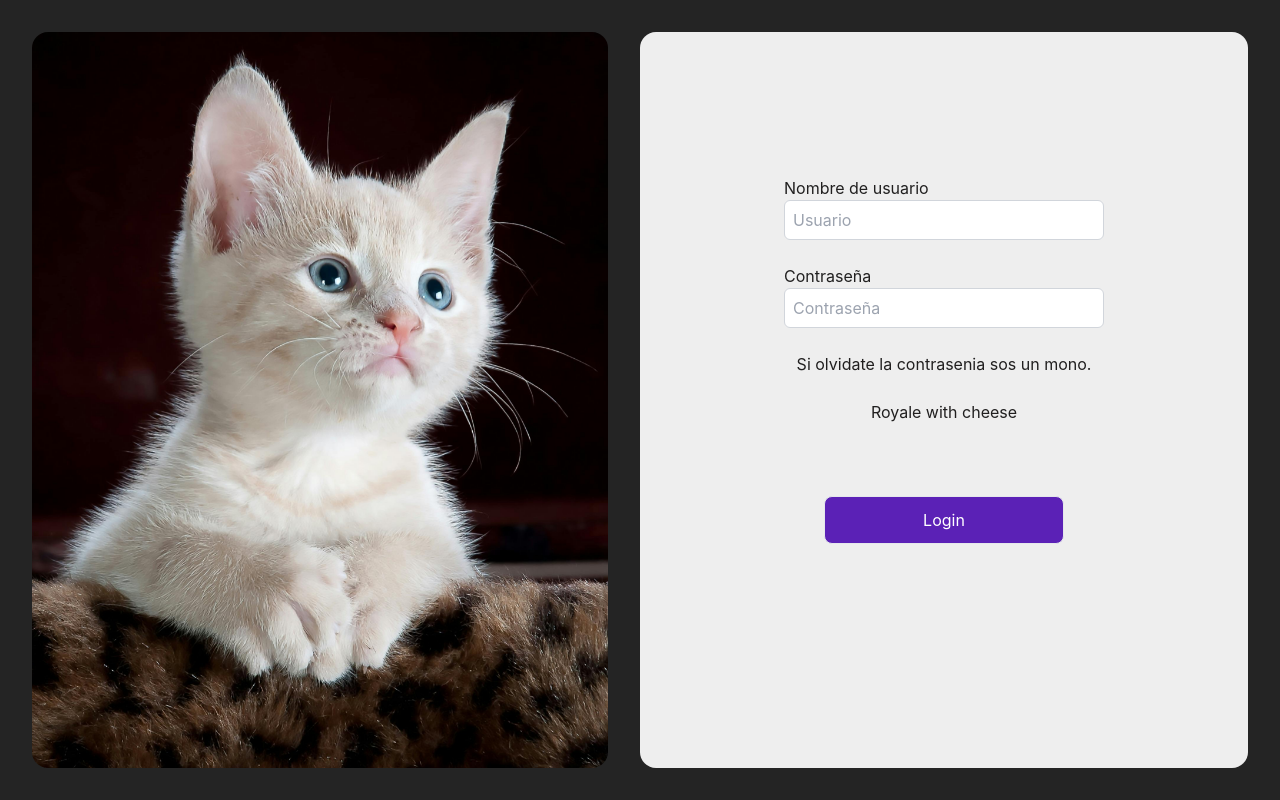
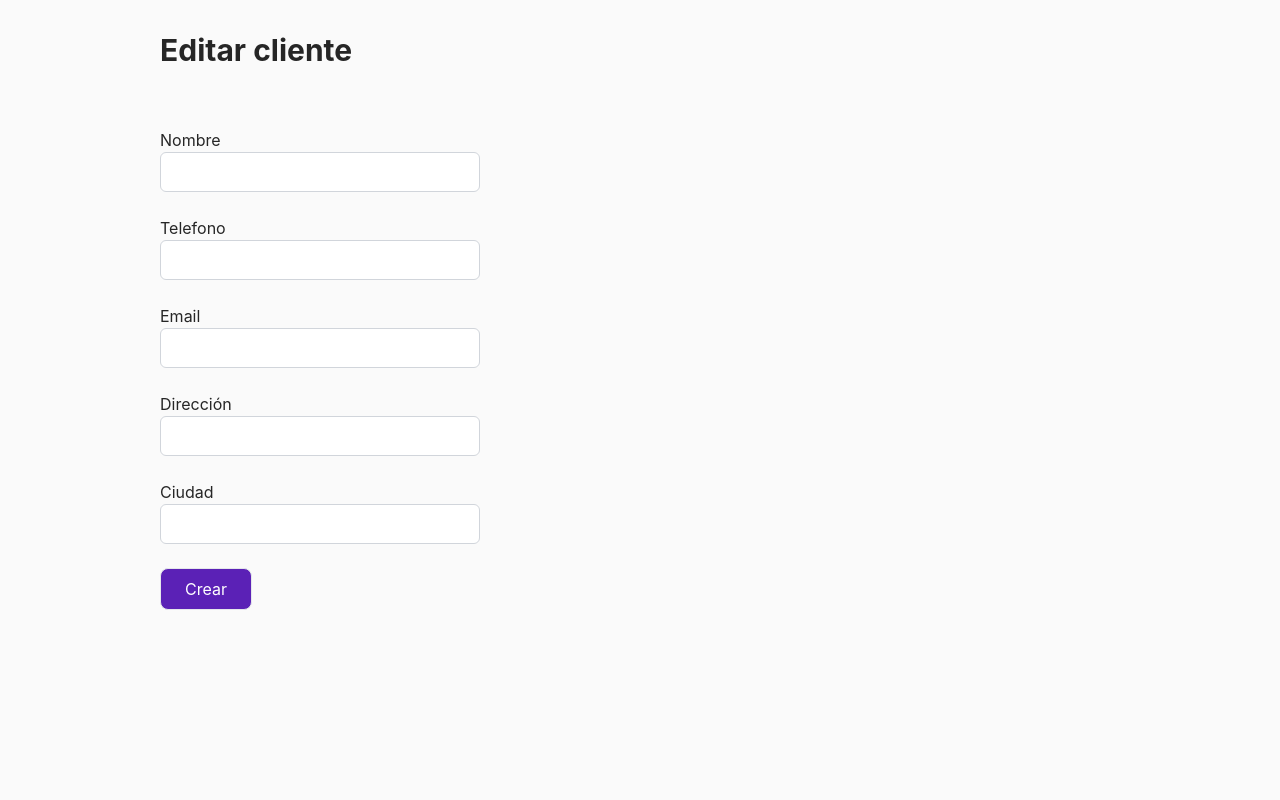
Before and after one commit to miltonw1/vetmanager, a React (Vite) app in the folder frontend-vetmanager/: page /clients/1/edit in a window 1280 px wide. Before the commit this address led to /login. Built offline with nearby package versions, Linux system fonts and the light colour scheme; no server answers; what simple-zustand-devtools would draw is missing.

Commit message:
Added edit client

```diff
--- a/frontend-vetmanager/src/components/clients/ClientForm.jsx
+++ b/frontend-vetmanager/src/components/clients/ClientForm.jsx
@@ -1,20 +1,76 @@
-import { FormBase } from '../common/inputs/FormBase'
+import { useState, useMemo, useEffect } from 'react'
 import { Btn } from '../common/Btn'
 import { TextInput } from '../common/inputs/TextInput'
 import { MailInput } from '../common/inputs/MailInput'
 
-export function ClientForm({ children }) {
+export function ClientForm({ client, onClick, onChange }) {
+    const [name, setName] = useState('')
+    const [phone, setPhone] = useState('')
+    const [email, setEmail] = useState('')
+    const [address, setAddress] = useState('')
+    const [city, setCity] = useState('')
+
+    const isEditing = !!client
+
+    useEffect(() => {
+        if (isEditing) {
+            setName(client.name ?? '')
+            setPhone(client.phone ?? '')
+            setEmail(client.email ?? '')
+            setAddress(client.address ?? '')
+            setCity(client.city ?? '')
+        }
+    }, [client, isEditing])
+
+    const clientData = useMemo(() => ({
+        name,
+        phone,
+        email,
+        address,
+        city,
+    }), [name, phone, email, address, city])
+
+    useEffect(() => {
+        onChange(clientData)
+    }, [clientData, onChange])
 
     return (
         <section className="flex flex-col gap-6 w-80">
 
-            <TextInput label="Nombre" className="w-full"/>
-            <TextInput label="Telefono" className="w-full"/>
-            <MailInput label="Email" className="w-full"/>
-            <TextInput label="Dirección" className="w-full"/>
-            <TextInput label="Ciudad" className="w-full"/>
+            <TextInput
+                label="Nombre"
+                className="w-full"
+                value={name}
+                onChange={event => setName(event.target.value)}
+            />
+            <TextInput
+                label="Telefono"
+                className="w-full"
+                value={phone}
+                onChange={event => setPhone(event.target.value)}
+            />
+            <MailInput
+                label="Email"
+                className="w-full"
+                value={email}
+                onChange={event => setEmail(event.target.value)}
+            />
+            <TextInput
+                label="Dirección"
+                className="w-full"
+                value={address}
+                onChange={event => setAddress(event.target.value)}
+            />
+            <TextInput
+                label="Ciudad"
+                className="w-full"
+                value={city}
+                onChange={event => setCity(event.target.value)}
+            />
             <div>
-                <Btn>OK</Btn>
+                <Btn onClick={onClick}>
+                    { isEditing ? 'Guardar' : 'Crear' }
+                </Btn>
             </div>
         </section>
     )
--- /dev/null
+++ b/frontend-vetmanager/src/pages/clients/CreateClientPage.jsx
@@ -0,0 +1,31 @@
+import { useState } from 'react'
+import { Link } from 'react-router-dom'
+
+import { useClientStore } from "@s/clients.store";
+
+import { MainLayout } from "@/layouts/MainLayout";
+import { ClientCard} from '@/components/clients/ClientCard'
+import { ClientForm } from '../../components/clients/ClientForm';
+
+
+export default function CreateClientPage(){
+    const [newClient, setNewClient] = useState()
+
+	const create = useClientStore((store) => store.create);
+
+    function onSave() {
+        create(newClient)
+            .then(() => {
+                // redirect con react-router-dom
+            })
+    }
+
+    return (
+        <MainLayout title="Registrar cliente">
+            <ClientForm
+                onClick={onSave}
+                onChange={setNewClient}
+            />
+        </MainLayout>
+    )
+}
--- a/frontend-vetmanager/src/pages/clients/CreateClientsPage.jsx
+++ /dev/null
@@ -1,21 +0,0 @@
-import { useEffect } from 'react'
-import { Link } from 'react-router-dom'
-
-import { useClientStore } from "@s/clients.store";
-
-import { MainLayout } from "@/layouts/MainLayout";
-import { ClientCard} from '@/components/clients/ClientCard'
-import { ClientForm } from '../../components/clients/ClientForm';
-
-
-export default function CreateClientsPage(){
-
-    return (
-        <MainLayout title="Registrar cliente">
-            <ClientForm>
-
-            </ClientForm>
-        </MainLayout>
-    )
-
-}
--- /dev/null
+++ b/frontend-vetmanager/src/pages/clients/EditClientPage.jsx
@@ -0,0 +1,37 @@
+import { useEffect, useState } from "react";
+import { Link, useParams } from "react-router-dom";
+
+import { useClientStore } from "@s/clients.store";
+
+import { MainLayout } from "@/layouts/MainLayout";
+import { ClientCard } from "@/components/clients/ClientCard";
+import { ClientForm } from "../../components/clients/ClientForm";
+
+export default function EditClientPage() {
+	const params = useParams();
+    const [editClient, setEditClient] = useState()
+
+	const clients = useClientStore((store) => store.clients);
+	const getAll = useClientStore((store) => store.getAll);
+	const client = clients.find((x) => x.id === parseInt(params.id));
+
+	useEffect(() => {
+		if (clients.length === 0) {
+			getAll();
+		}
+	}, [clients, getAll]);
+
+    function onSave() {
+        // update
+    }
+
+	return (
+		<MainLayout title="Editar cliente">
+			<ClientForm
+                client={client}
+				onClick={onSave}
+				onChange={setEditClient}
+			/>
+		</MainLayout>
+	);
+}
```
Also changed, not shown: frontend-vetmanager/src/routes/index.jsx (+8 -3 lines).
